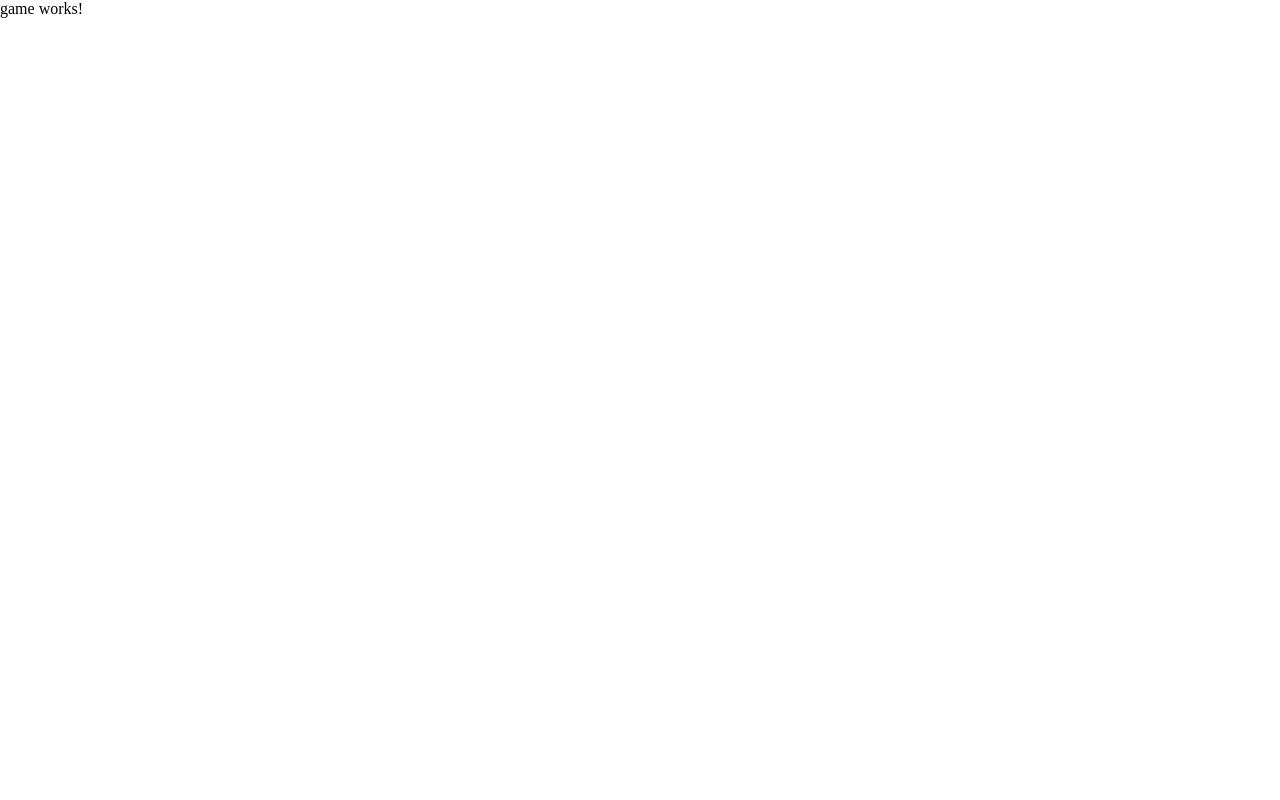
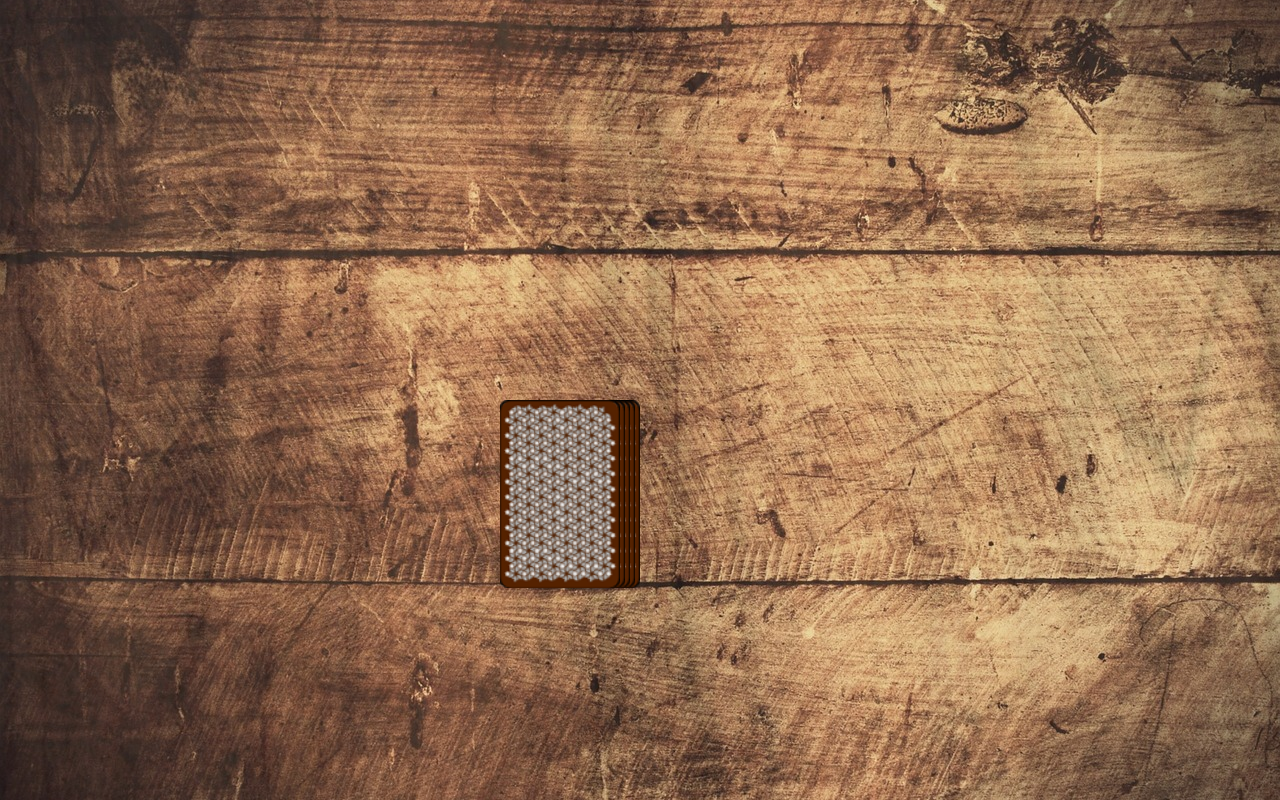
Before and after one commit to DennisJakobi76/Ring_of_fire, an Angular app: page /game in a window 1280 px wide. Built offline with nearby package versions, Linux system fonts and the light colour scheme.

Commit message:
added card stack to game html

```diff
--- a/src/app/game/game.component.html
+++ b/src/app/game/game.component.html
@@ -1 +1,7 @@
-<p>game works!</p>
+<!DOCTYPE html>
+<div class="field">
+	<div class="card-stack">
+		<img *ngFor="let card of [0,1,2,3,4]; let i = index;" [ngStyle]="{'right.px':i*5}"
+			src="assets/img/card_cover.png" alt="">
+	</div>
+</div>
--- a/src/app/game/game.component.scss
+++ b/src/app/game/game.component.scss
@@ -0,0 +1,21 @@
+.field {
+  width: 100vw;
+  height: 100vh;
+  max-width: 100%;
+  background-image: url("/assets/img/board.jpg");
+  background-size: cover;
+  background-repeat: no-repeat;
+  background-position: center;
+  display: flex;
+  align-items: center;
+  justify-content: center;
+}
+
+.card-stack {
+  position: relative;
+
+  > img {
+    position: absolute;
+    width: 120px;
+  }
+}
```
Also changed, not shown: src/app/game/game.component.ts (+4 -5 lines).
